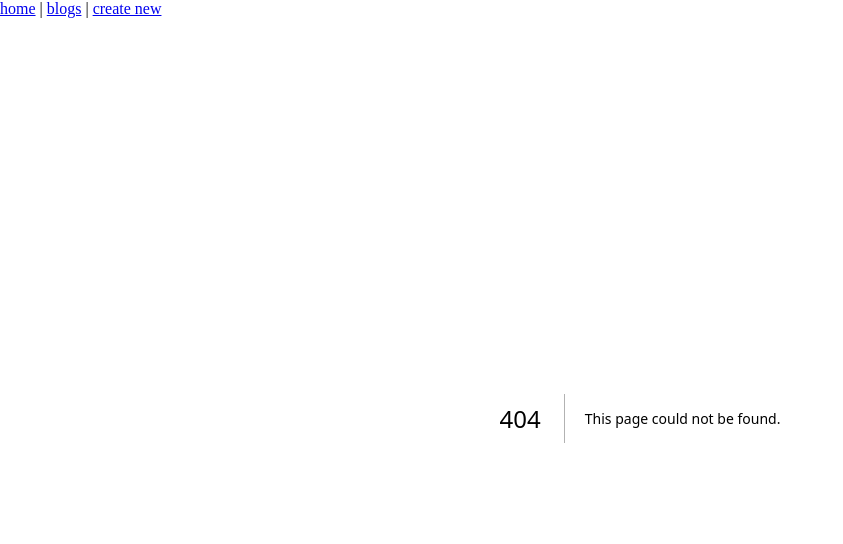
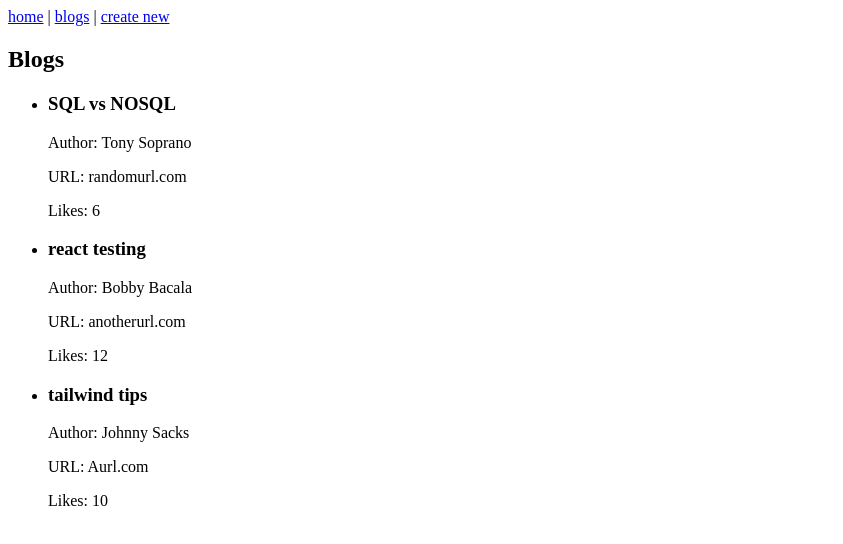
Before and after one commit to Franco-Redivo/blog-app-next, a Next.js app: page /blogs in a window 1280 px wide. Before the commit this address had no page. Shown: the top 544 px of the page, without its empty margins (0-843 px from the left). Built offline with nearby package versions, Linux system fonts and the light colour scheme.

Commit message:
feat: add blogs page to display all blogs

```diff
--- /dev/null
+++ b/app/blogs/page.tsx
@@ -0,0 +1,24 @@
+import { getBlogs } from "../services/blogs";
+
+const Blogs = () => {
+    const blogs = getBlogs();
+    return (
+        <div>
+            <h2>Blogs</h2>
+            <ul>
+                {blogs.map(blog => (
+                    <li key={blog.id}>
+                        <div>
+                            <h3>{blog.title}</h3>
+                            <p>Author: {blog.author}</p>
+                            <p>URL: {blog.url}</p>
+                            <p>Likes: {blog.likes}</p>
+                        </div>
+                    </li>
+                ))}
+            </ul>
+        </div>
+    )
+}
+
+export default Blogs;
```
